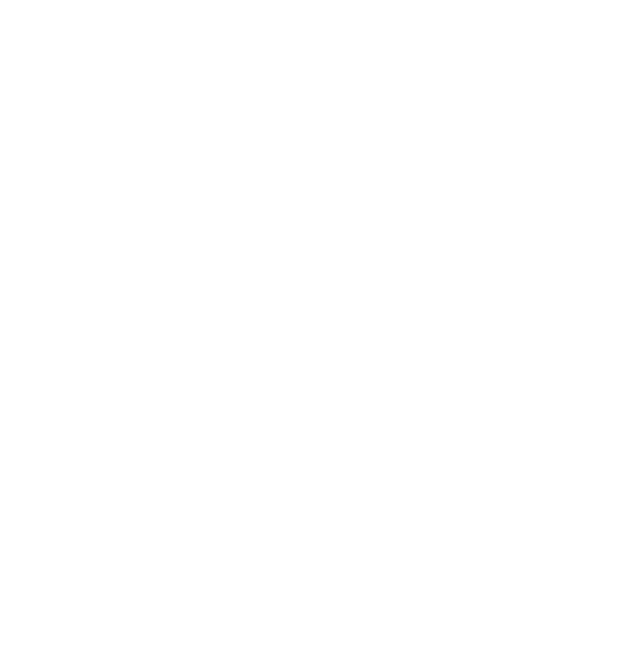
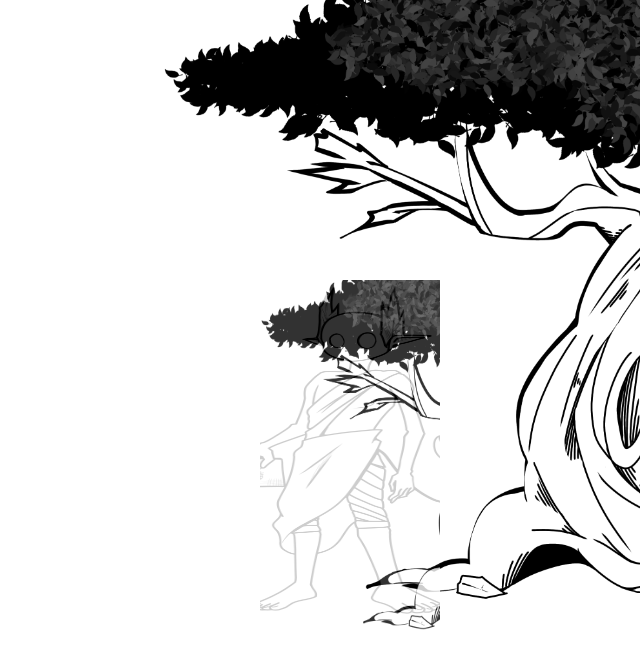
Before and after one commit to AdiAst/AdiAst.github.io, a plain HTML site: page index.html in a window 1280 px wide. Shown: the whole page, without its empty margins (640-1280 px from the left). Drawn offline with nearby package versions, Linux system fonts and the light colour scheme.

Commit message:
buat awalan sama test animasi

```diff
--- a/index.html
+++ b/index.html
@@ -9,7 +9,8 @@
     <link rel="stylesheet" href="style.css">
 </head>
 <body>
-
+  <div class="tree"></div>
+  <div class="chara"></div>
 
 
 
--- a/style.css
+++ b/style.css
@@ -1,3 +1,31 @@
 body {
   margin: 0;
 }
+.tree,
+.chara {
+  background-size: cover;
+  background-position: center;
+  position: absolute;
+}
+.tree {
+  width: 600px;
+  height: 600px;
+  right: 0;
+  background-image: url(pic/Tak\ berjudul139.png);
+}
+.chara {
+  right: 200px;
+  top: 280px;
+  height: 350px;
+  width: 180px;
+  background-image: url(pic/Tak\ berjudul136_20211119215446.png);
+  animation: animek 2s infinite;
+}
+@keyframes animek {
+  from {
+    background-image: url(pic/Tak\ berjudul136_20211119215446.png);
+  }
+  to {
+    background-image: url(pic/Tak\ berjudul139.png);
+  }
+}
```
